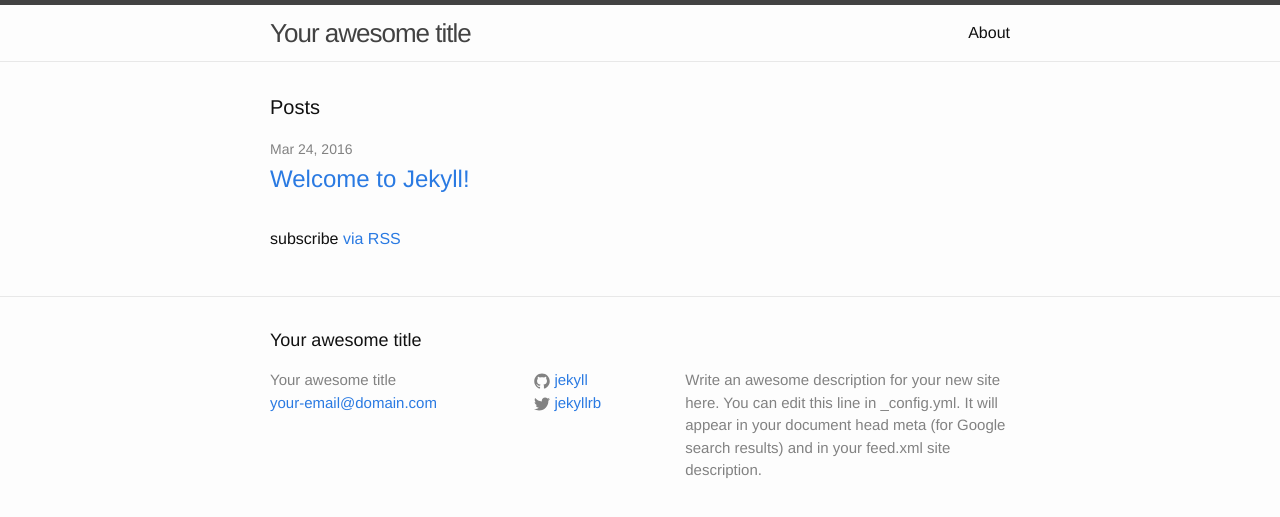
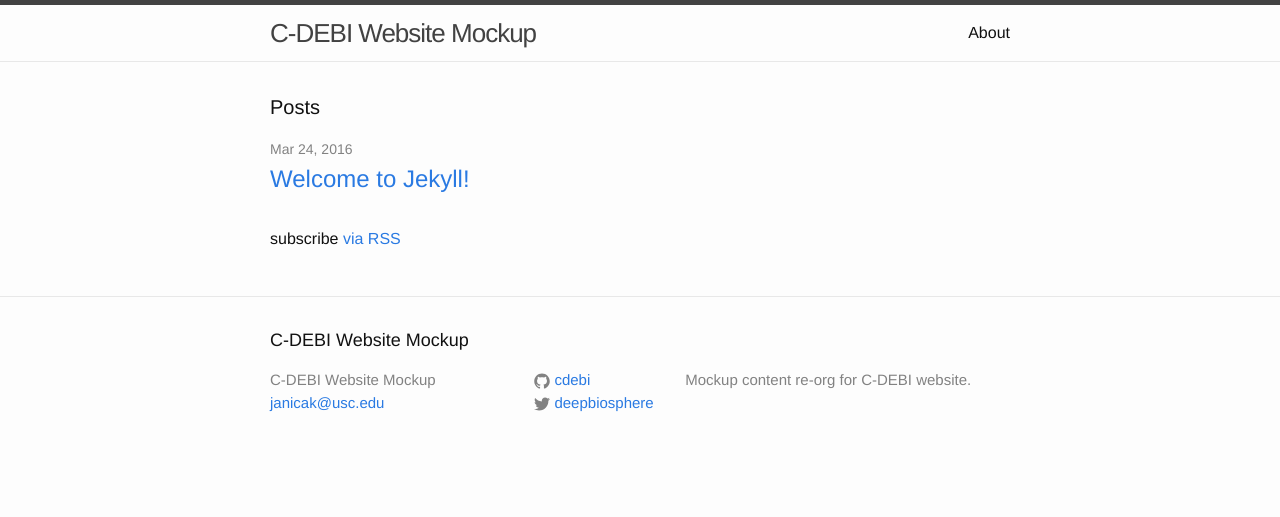
Before and after one commit to cdebi/cdebi.github.io, a Jekyll site: the page built from index.html, in a window 1280 px wide. Shown: the top 517 px of the page. Built offline with Jekyll 4.4.1, drawn with Linux system fonts in a browser that asks for light colours.

Commit message:
tweaking config per github pages docs

```diff
--- a/_config.yml
+++ b/_config.yml
@@ -6,16 +6,22 @@
 # 'jekyll serve'. If you change this file, please restart the server process.
 
 # Site settings
-title: Your awesome title
-email: your-email@domain.com
+title: C-DEBI Website Mockup
+email: janicak@usc.edu
 description: > # this means to ignore newlines until "baseurl:"
-  Write an awesome description for your new site here. You can edit this
-  line in _config.yml. It will appear in your document head meta (for
-  Google search results) and in your feed.xml site description.
+  Mockup content re-org for C-DEBI website.
 baseurl: "" # the subpath of your site, e.g. /blog
 url: "http://yourdomain.com" # the base hostname & protocol for your site
-twitter_username: jekyllrb
-github_username:  jekyll
+twitter_username: deepbiosphere
+github_username:  cdebi
 
 # Build settings
 markdown: kramdown
+
+lsi: false
+safe: true
+#source: [your repo's top level directory]
+incremental: false
+highlighter: rouge
+gist:
+ noscript: false
```
